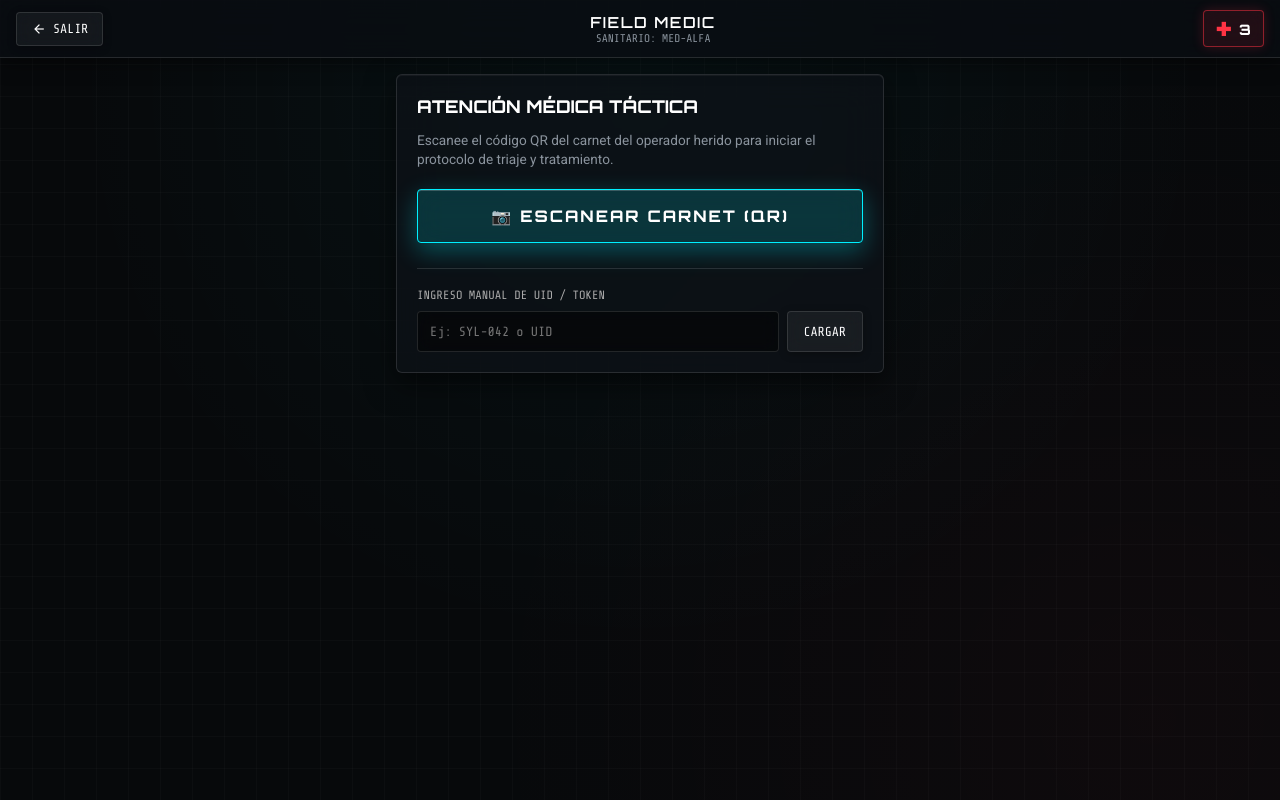
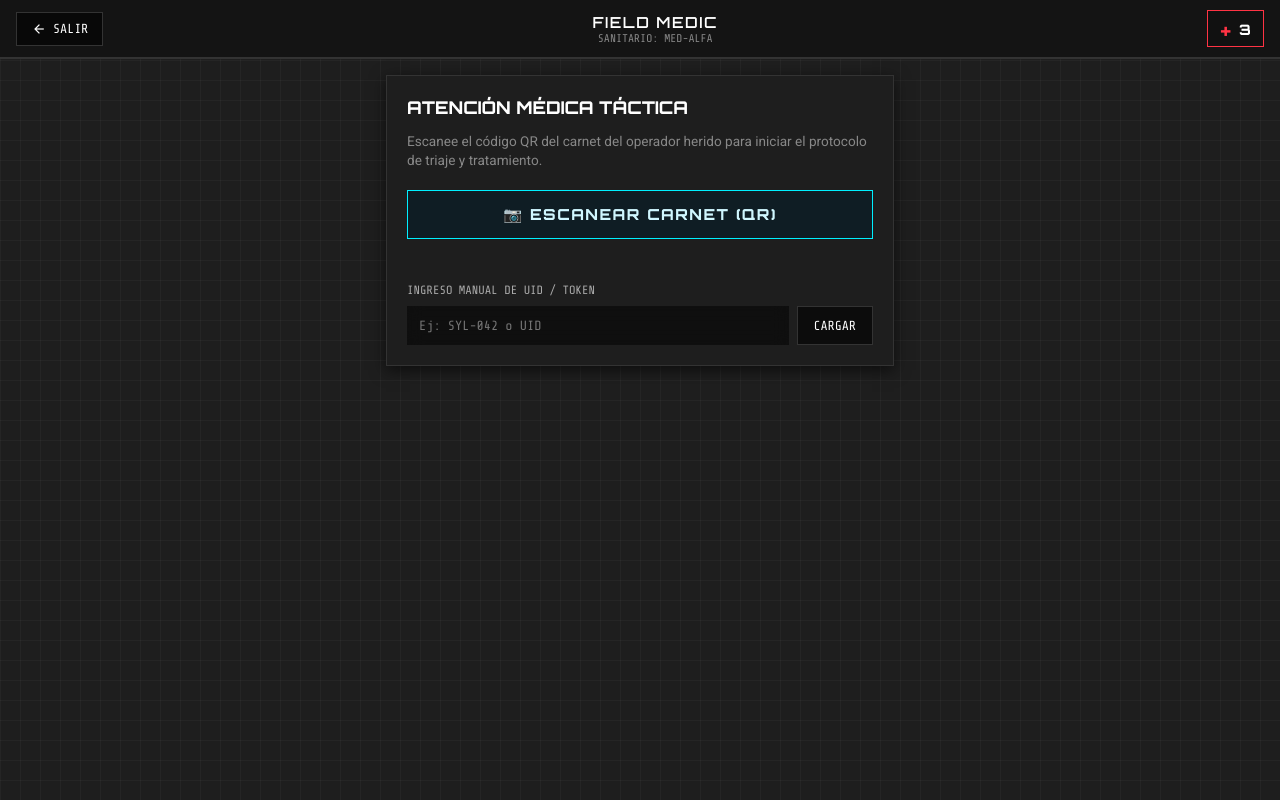
Before and after one commit to AlvaroABDA/tvc-orbat, a Flask app: page /medic in a window 1280 px wide. Run offline with Flask 3, Linux system fonts and the light colour scheme; data comes from the database, SQL or seed files in the repository.

Commit message:
Fix medics dashboard rendering and enforce strict ORBAT tactical HUD aesthetic

```diff
--- a/app.py
+++ b/app.py
@@ -2438,33 +2438,68 @@ def api_admin_medicos():
     if session.get('role') != 'admin':
         return jsonify({'error': 'Unauthorized'}), 403
     conn = get_db_connection()
-    equipos = conn.execute('''
-        SELECT e.id, e.nombre as equipo_nombre, f.nombre as faccion,
-               (SELECT COUNT(*) FROM Miembro m WHERE m.equipo_id = e.id) as miembros_count
-        FROM Equipo e
+
+    # 1. Buscar miembros con rol médico o sanitario asignados en unidades
+    medicos_db = conn.execute('''
+        SELECT m.id as miembro_id, m.nombre_jugador, m.rol, m.uid,
+               e.id as equipo_id, e.nombre as equipo_nombre, f.nombre as faccion,
+               (SELECT COUNT(*) FROM Miembro m2 WHERE m2.equipo_id = e.id) as miembros_count
+        FROM Miembro m
+        JOIN Equipo e ON m.equipo_id = e.id
         LEFT JOIN Faccion f ON e.faccion_id = f.id
-        ORDER BY f.nombre, e.nombre
+        WHERE LOWER(m.rol) LIKE '%medico%' OR LOWER(m.rol) LIKE '%sanitario%'
+        ORDER BY f.nombre, e.nombre, m.nombre_jugador
     ''').fetchall()
 
     config = medic_engine.load_medic_config()
     default_reanim = config.get("reanimaciones_iniciales_medico", 3)
-
     lista = []
-    for eq in equipos:
-        sanitario_id = f"MED-{eq['id']}"
-        rec = conn.execute('SELECT reanimaciones_disponibles, reanimaciones_usadas FROM MedicoRecursos WHERE sanitario_id = ?', (sanitario_id,)).fetchone()
-        disponibles = rec['reanimaciones_disponibles'] if rec else default_reanim
-        usadas = rec['reanimaciones_usadas'] if rec else 0
-
-        lista.append({
-            'sanitario_id': sanitario_id,
-            'equipo_id': eq['id'],
-            'equipo_nombre': eq['equipo_nombre'],
-            'faccion': eq['faccion'] or 'Sin facción',
-            'miembros_count': eq['miembros_count'] or 0,
-            'reanimaciones_disponibles': disponibles,
-            'reanimaciones_usadas': usadas
-        })
+
+    if medicos_db:
+        for med in medicos_db:
+            sanitario_id = f"MED-{med['nombre_jugador'].upper()}" if med['nombre_jugador'] else f"MED-{med['equipo_id']}"
+            # Comprobar si existe recurso por nombre o por ID de equipo
+            rec = conn.execute('SELECT reanimaciones_disponibles, reanimaciones_usadas FROM MedicoRecursos WHERE sanitario_id = ? OR sanitario_id = ?', (sanitario_id, f"MED-{med['equipo_id']}")).fetchone()
+            disponibles = rec['reanimaciones_disponibles'] if rec else default_reanim
+            usadas = rec['reanimaciones_usadas'] if rec else 0
+
+            lista.append({
+                'sanitario_id': sanitario_id,
+                'nombre_medico': med['nombre_jugador'],
+                'rol': med['rol'],
+                'equipo_id': med['equipo_id'],
+                'equipo_nombre': med['equipo_nombre'],
+                'faccion': med['faccion'] or 'Sin facción',
+                'miembros_count': med['miembros_count'] or 0,
+                'reanimaciones_disponibles': disponibles,
+                'reanimaciones_usadas': usadas
+            })
+    else:
+        # Fallback a equipos si no hay miembros con rol médico asignado todavía
+        equipos = conn.execute('''
+            SELECT e.id, e.nombre as equipo_nombre, f.nombre as faccion,
+                   (SELECT COUNT(*) FROM Miembro m WHERE m.equipo_id = e.id) as miembros_count
+            FROM Equipo e
+            LEFT JOIN Faccion f ON e.faccion_id = f.id
+            ORDER BY f.nombre, e.nombre
+        ''').fetchall()
+        for eq in equipos:
+            sanitario_id = f"MED-{eq['id']}"
+            rec = conn.execute('SELECT reanimaciones_disponibles, reanimaciones_usadas FROM MedicoRecursos WHERE sanitario_id = ?', (sanitario_id,)).fetchone()
+            disponibles = rec['reanimaciones_disponibles'] if rec else default_reanim
+            usadas = rec['reanimaciones_usadas'] if rec else 0
+            lista.append({
+                'sanitario_id': sanitario_id,
+                'nombre_medico': 'Sanitario de Unidad',
+                'rol': 'Médico General',
+                'equipo_id': eq['id'],
+                'equipo_nombre': eq['equipo_nombre'],
+                'faccion': eq['faccion'] or 'Sin facción',
+                'miembros_count': eq['miembros_count'] or 0,
+                'reanimaciones_disponibles': disponibles,
+                'reanimaciones_usadas': usadas
+            })
+
     return jsonify(lista)
 
 @app.route('/api/admin/medicos/update', methods=['POST'])
--- a/field_medic/templates/medic_app.html
+++ b/field_medic/templates/medic_app.html
@@ -10,59 +10,58 @@
     <link rel="stylesheet" href="https://fonts.googleapis.com/css2?family=Material+Symbols+Outlined:opsz,wght,FILL,GRAD@24,400,0,0" />
     <style>
         :root {
-            --bg-dark: #07090b;
-            --glass-panel-bg: rgba(14, 18, 24, 0.72);
-            --glass-panel-border: rgba(255, 255, 255, 0.12);
-            --glass-panel-border-subtle: rgba(255, 255, 255, 0.07);
+            --bg-dark: #1e1e1e;
+            --panel-bg: rgba(30, 30, 30, 0.95);
+            --panel-border: #333333;
             --accent-cyan: #00f0ff;
-            --accent-gold: #daa520;
+            --accent-gold: #e2b938;
             --accent-green: #2ecc71;
             --accent-red: #ff3344;
-            --text-main: #f0f6fc;
-            --text-muted: #8b949e;
+            --text-main: #e0e0e0;
+            --text-muted: #888888;
+            --font-ui: 'Roboto', sans-serif;
+            --font-mono: 'Orbitron', monospace;
         }
 
-        * { box-sizing: border-box; -webkit-tap-highlight-color: transparent; }
+        * {
+            box-sizing: border-box;
+            -webkit-tap-highlight-color: transparent;
+            border-radius: 0 !important;
+        }
 
         body {
             background-color: var(--bg-dark);
             color: var(--text-main);
-            font-family: 'Roboto', sans-serif;
+            font-family: var(--font-ui);
             margin: 0; padding: 0;
             min-height: 100vh;
             overflow-x: hidden;
             display: flex; flex-direction: column;
             user-select: none;
             background-image:
-                radial-gradient(circle at 50% 10%, rgba(0, 240, 255, 0.04) 0%, transparent 60%),
-                radial-gradient(circle at 90% 90%, rgba(255, 51, 68, 0.03) 0%, transparent 50%),
-                linear-gradient(rgba(255, 255, 255, 0.02) 1px, transparent 1px),
-                linear-gradient(90deg, rgba(255, 255, 255, 0.02) 1px, transparent 1px);
-            background-size: 100% 100%, 100% 100%, 32px 32px, 32px 32px;
+                linear-gradient(rgba(255, 255, 255, 0.03) 1px, transparent 1px),
+                linear-gradient(90deg, rgba(255, 255, 255, 0.03) 1px, transparent 1px);
+            background-size: 20px 20px;
         }
 
-        /* Top Bar Médica Flotante / Vidrio Táctico Duro */
+        /* Top Bar Médica Táctica ORBAT */
         .medic-header {
             position: sticky;
             top: 0;
-            background: rgba(10, 14, 18, 0.78);
-            border-bottom: 1px solid var(--glass-panel-border);
-            backdrop-filter: blur(16px);
-            -webkit-backdrop-filter: blur(16px);
+            background: #141414;
+            border-bottom: 2px solid var(--panel-border);
             padding: 10px 16px;
             display: flex;
             justify-content: space-between;
             align-items: center;
             z-index: 100;
-            box-shadow: 0 4px 20px rgba(0, 0, 0, 0.5);
         }
 
         .btn-header {
-            background: rgba(255, 255, 255, 0.05);
-            border: 1px solid var(--glass-panel-border);
+            background: rgba(0, 0, 0, 0.6);
+            border: 1px solid var(--panel-border);
             color: #fff;
             padding: 8px 14px;
-            border-radius: 4px;
             cursor: pointer;
             display: inline-flex;
             align-items: center;
@@ -70,31 +69,28 @@
             font-size: 0.82rem;
             font-family: 'Share Tech Mono', monospace;
             text-decoration: none;
-            backdrop-filter: blur(8px);
-            -webkit-backdrop-filter: blur(8px);
-            transition: all 0.2s ease;
-            box-shadow: 0 2px 8px rgba(0, 0, 0, 0.3);
+            transition: all 0.15s ease;
+            text-transform: uppercase;
+        }
+        .btn-header:hover {
+            border-color: #666;
+            background: rgba(255, 255, 255, 0.05);
         }
         .btn-header:active {
-            background: rgba(255, 255, 255, 0.12);
-            transform: scale(0.97);
+            background: #222;
         }
 
         .reanim-counter-badge {
-            background: rgba(255, 51, 68, 0.1);
-            border: 1px solid rgba(255, 51, 68, 0.5);
+            background: #111;
+            border: 1px solid #ff3344;
             padding: 6px 12px;
-            border-radius: 4px;
             display: flex;
             align-items: center;
             gap: 8px;
             color: #fff;
-            font-family: 'Orbitron', sans-serif;
+            font-family: var(--font-mono);
             font-size: 0.9rem;
             font-weight: bold;
-            backdrop-filter: blur(10px);
-            -webkit-backdrop-filter: blur(10px);
-            box-shadow: 0 0 12px rgba(255, 51, 68, 0.2);
         }
 
         .reanim-cross {
@@ -109,117 +105,105 @@
             display: flex;
             flex-direction: column;
             padding: 16px;
-            max-width: 520px;
+            max-width: 540px;
             width: 100%;
             margin: 0 auto;
             gap: 16px;
         }
 
-        /* Paneles Glass Táctico Duro (Sin adornos ni embellecedores en esquinas) */
+        /* Paneles Tácticos ORBAT (Rectangulares, sin redondeces ni brillos radiales) */
         .tactical-card {
             position: relative;
-            background: var(--glass-panel-bg);
-            border: 1px solid var(--glass-panel-border);
-            border-radius: 6px;
+            background: var(--panel-bg);
+            border: 1px solid var(--panel-border);
             padding: 20px;
-            backdrop-filter: blur(20px);
-            -webkit-backdrop-filter: blur(20px);
-            box-shadow: 0 10px 30px rgba(0, 0, 0, 0.55), inset 0 1px 0 rgba(255, 255, 255, 0.05);
+            box-shadow: 0 4px 15px rgba(0, 0, 0, 0.6);
         }
 
-        /* Monitor de Estado Médico (Rojo / Amarillo / Verde) con Vidrio Esmerilado Duro */
+        /* Monitor de Estado Médico Estilo ORBAT */
         .patient-monitor {
-            padding: 14px 16px;
-            border-radius: 4px;
-            border: 1px solid var(--glass-panel-border);
+            padding: 12px 14px;
+            border: 1px solid var(--panel-border);
             margin-bottom: 16px;
             display: flex;
             align-items: center;
             justify-content: space-between;
-            transition: all 0.3s ease;
-            backdrop-filter: blur(12px);
-            -webkit-backdrop-filter: blur(12px);
+            transition: all 0.2s ease;
+            background: #111;
         }
 
         .patient-monitor.state-red {
-            background: rgba(255, 51, 68, 0.12);
-            border-color: rgba(255, 51, 68, 0.6);
-            box-shadow: 0 4px 20px rgba(255, 51, 68, 0.25), inset 0 0 15px rgba(255, 51, 68, 0.1);
+            border-left: 4px solid var(--accent-red);
+            background: #181112;
         }
         .patient-monitor.state-yellow {
-            background: rgba(218, 165, 32, 0.12);
-            border-color: rgba(218, 165, 32, 0.6);
-            box-shadow: 0 4px 20px rgba(218, 165, 32, 0.25), inset 0 0 15px rgba(218, 165, 32, 0.1);
+            border-left: 4px solid var(--accent-gold);
+            background: #181611;
         }
         .patient-monitor.state-green {
-            background: rgba(46, 204, 113, 0.12);
-            border-color: rgba(46, 204, 113, 0.6);
-            box-shadow: 0 4px 20px rgba(46, 204, 113, 0.25), inset 0 0 15px rgba(46, 204, 113, 0.1);
+            border-left: 4px solid var(--accent-green);
+            background: #111812;
         }
 
         .monitor-dot {
-            width: 12px; height: 12px;
-            border-radius: 50%;
-            animation: pulse-dot 1s infinite alternate;
-        }
-        @keyframes pulse-dot {
-            from { transform: scale(1); opacity: 0.8; }
-            to { transform: scale(1.3); opacity: 1; }
+            width: 10px; height: 10px;
+            border-radius: 0 !important;
         }
 
-        /* Botón Táctico Flotante Duro (Glass Militar) */
+        /* Botón Táctico Militar Puro (Rectangular, Borde Puro) */
         .btn-action-large {
             width: 100%;
-            padding: 16px 20px;
-            border-radius: 4px;
-            font-family: 'Orbitron', sans-serif;
-            font-size: 1rem;
-            font-weight: 900;
-            letter-spacing: 2px;
+            padding: 14px 18px;
+            font-family: var(--font-mono);
+            font-size: 0.95rem;
+            font-weight: 800;
+            letter-spacing: 1.5px;
             cursor: pointer;
             border: 1px solid;
             text-transform: uppercase;
-            backdrop-filter: blur(14px);
-            -webkit-backdrop-filter: blur(14px);
-            box-shadow: 0 8px 24px rgba(0, 0, 0, 0.6), inset 0 1px 0 rgba(255, 255, 255, 0.15);
-            transition: all 0.15s ease;
+            transition: all 0.1s ease;
             position: relative;
         }
         .btn-action-large:active {
-            transform: translateY(2px) scale(0.99);
-            box-shadow: 0 4px 12px rgba(0, 0, 0, 0.5);
-            filter: brightness(1.2);
+            transform: translateY(1px);
         }
 
         .btn-red {
-            background: rgba(255, 51, 68, 0.2);
+            background: #2a1113;
             border-color: var(--accent-red);
-            color: #fff;
-            box-shadow: 0 8px 25px rgba(255, 51, 68, 0.35), inset 0 1px 0 rgba(255, 255, 255, 0.2);
+            color: #ffcccc;
+        }
+        .btn-red:hover {
+            background: var(--accent-red);
+            color: #000;
         }
         .btn-cyan {
-            background: rgba(0, 240, 255, 0.16);
+            background: #0f1d24;
             border-color: var(--accent-cyan);
-            color: #fff;
-            box-shadow: 0 8px 25px rgba(0, 240, 255, 0.3), inset 0 1px 0 rgba(255, 255, 255, 0.2);
+            color: #d0f7ff;
+        }
+        .btn-cyan:hover {
+            background: var(--accent-cyan);
+            color: #000;
         }
         .btn-green {
-            background: rgba(46, 204, 113, 0.2);
+            background: #112216;
             border-color: var(--accent-green);
-            color: #fff;
-            box-shadow: 0 8px 25px rgba(46, 204, 113, 0.35), inset 0 1px 0 rgba(255, 255, 255, 0.2);
+            color: #c8f7d8;
+        }
+        .btn-green:hover {
+            background: var(--accent-green);
+            color: #000;
         }
 
-        /* Barra de Progreso Glass */
+        /* Barra de Progreso ORBAT */
         .progress-bar-wrap {
             width: 100%;
-            height: 10px;
-            background: rgba(0, 0, 0, 0.7);
-            border: 1px solid var(--glass-panel-border);
-            border-radius: 2px;
+            height: 12px;
+            background: #000;
+            border: 1px solid var(--panel-border);
             overflow: hidden;
             margin: 12px 0;
-            backdrop-filter: blur(8px);
         }
         .progress-bar-fill {
             height: 100%;
@@ -227,7 +211,7 @@
             transition: width 0.15s ease-out;
         }
 
-        /* Modal / Scanner de Cámara */
+        /* Scanner Modal */
         #scanner-modal {
             position: fixed;
             top: 0; left: 0; right: 0; bottom: 0;
@@ -247,9 +231,8 @@
             position: absolute;
             width: 250px; height: 250px;
             border: 2px solid #00f0ff;
-            border-radius: 4px;
             pointer-events: none;
-            box-shadow: 0 0 0 9999px rgba(0,0,0,0.65);
+            box-shadow: 0 0 0 9999px rgba(0,0,0,0.7);
         }
     </style>
 </head>
```
Also changed, not shown: templates/index.html (+8 -5 lines), templates/simulacion_menu.html (+26 -35 lines).
